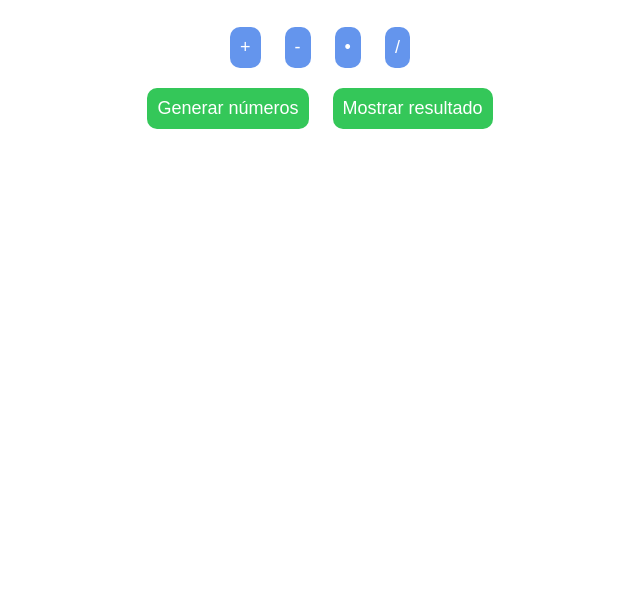
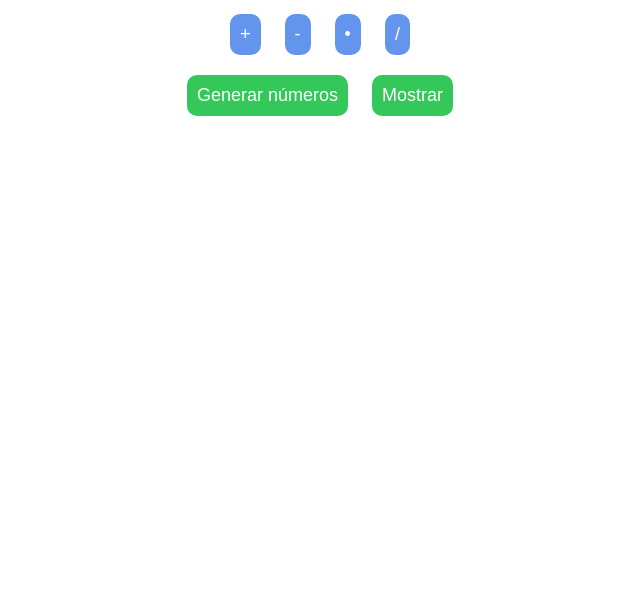
Before and after one commit to Fabi2019/pagesNum, a plain HTML site: page index.html in a window 1280 px wide. Shown: the part 190-800 px from the top of the page, without its empty margins (320-960 px from the left). Drawn offline with Linux system fonts and the light colour scheme.

Commit message:
hola mundo

```diff
--- a/index.html
+++ b/index.html
@@ -1,4 +1,3 @@
-<!DOCTYPE html>
 <html lang="es">
 <head>
     <meta charset="UTF-8">
@@ -18,7 +17,7 @@
             <button id="division" class="operacion">/</button>
         </div>
         <button id="generar">Generar números</button>
-        <button id="mostrar">Mostrar resultado</button>
+        <button id="mostrar">Mostrar</button>
     </div>
     <script src="scripty.js"></script>
 </body>
```
